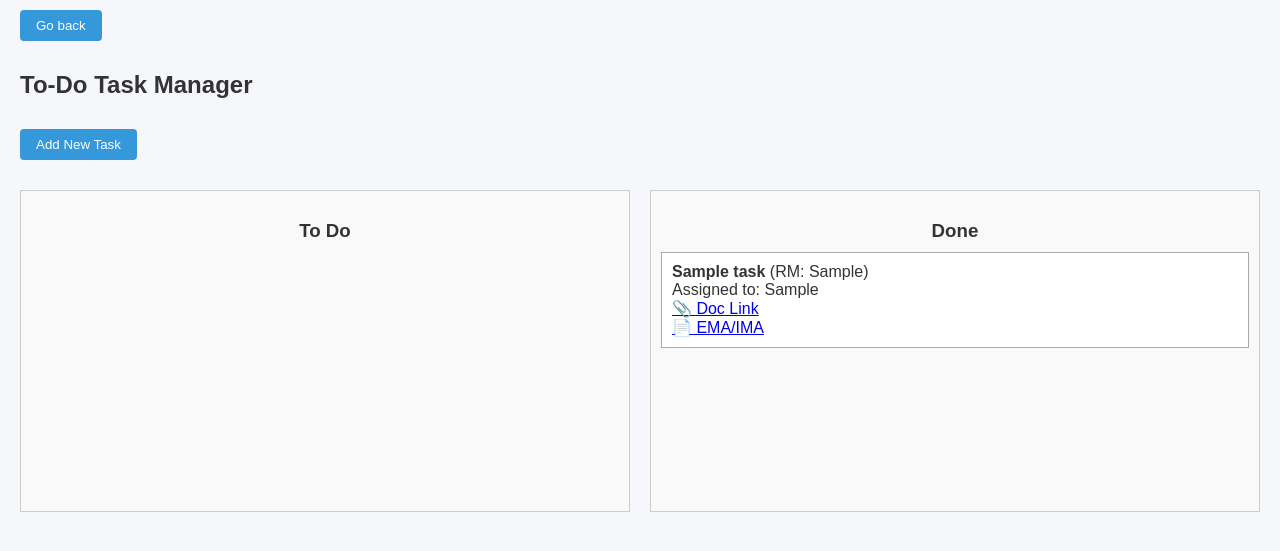
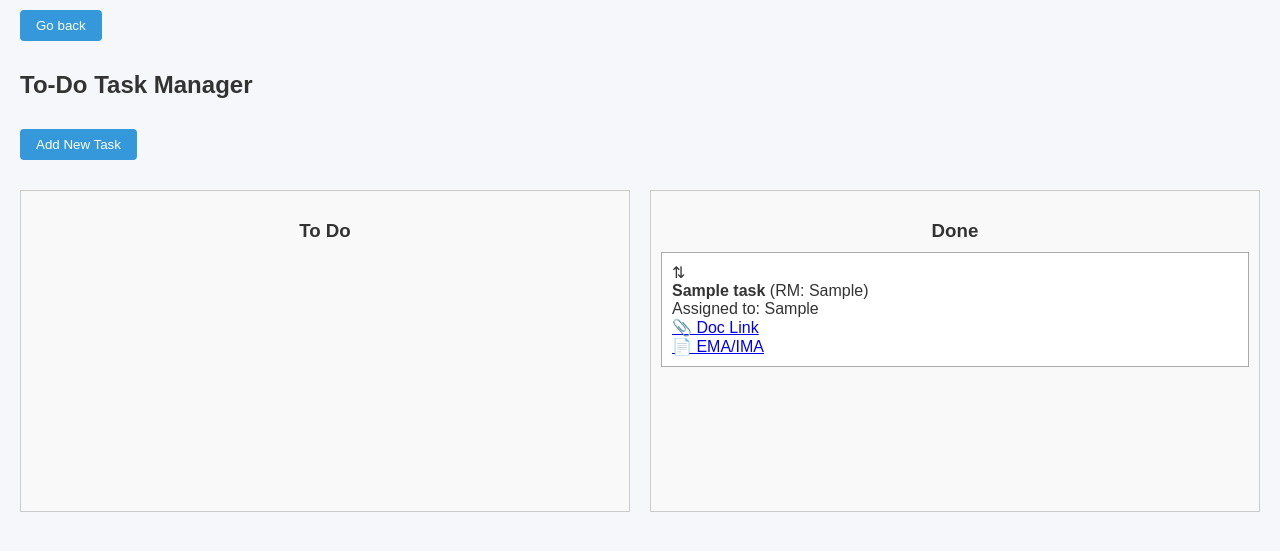
Before and after one commit to Remusseah/Client_interface, a Flask app: template templates/to_do.html in a window 1280 px wide. Shown: the top 551 px of the page. Run offline with Flask 3, Linux system fonts and the light colour scheme; the template is opened without the code that fills it: most values are stand-ins (such as "Sample title", 1, 10 or a date in 2020); some libraries are stand-ins or nearby versions.

Commit message:
thingysss

```diff
--- a/templates/to_do.html
+++ b/templates/to_do.html
@@ -93,14 +93,22 @@
     <h3>To Do</h3>
     {% for task in tasks %}
       {% if task.completion_status == 'Incomplete' %}
-        <div class="task" id="task-{{ task.id }}"
+        <div class="task" id="task-{{ task.id }}">
+          <div class="drag-handle"
               draggable="true"
-             ondragstart="event.dataTransfer.setData('text/plain', this.id)">
-          <strong>{{ task.client_name }}</strong> (RM: {{ task.rm }})<br>
+              ondragstart="event.dataTransfer.setData('text/plain', this.parentElement.id)">
+            ⇅
+          </div>
+          <div class="task-header" onclick="toggleDetails('details-{{ task.id }}')">
+            <strong>{{ task.client_name }}</strong> (RM: {{ task.rm }})
+          </div>
+          <div class="task-details" id="details-{{ task.id }}">
             Assigned to: {{ task.assigned_to }}<br>
             <a href="{{ task.doc_link }}" target="_blank">📎 Doc Link</a><br>
             <a href="{{ task.ema_ima }}" target="_blank">📄 EMA/IMA</a>
           </div>
+        </div>
+
       {% endif %}
     {% endfor %}
   </div>
@@ -112,14 +120,22 @@
     <h3>Done</h3>
     {% for task in tasks %}
       {% if task.completion_status == 'Complete' %}
-        <div class="task" id="task-{{ task.id }}"
+        <div class="task" id="task-{{ task.id }}">
+          <div class="drag-handle"
               draggable="true"
-             ondragstart="event.dataTransfer.setData('text/plain', this.id)">
-          <strong>{{ task.client_name }}</strong> (RM: {{ task.rm }})<br>
+              ondragstart="event.dataTransfer.setData('text/plain', this.parentElement.id)">
+            ⇅
+          </div>
+          <div class="task-header" onclick="toggleDetails('details-{{ task.id }}')">
+            <strong>{{ task.client_name }}</strong> (RM: {{ task.rm }})
+          </div>
+          <div class="task-details" id="details-{{ task.id }}">
             Assigned to: {{ task.assigned_to }}<br>
             <a href="{{ task.doc_link }}" target="_blank">📎 Doc Link</a><br>
             <a href="{{ task.ema_ima }}" target="_blank">📄 EMA/IMA</a>
           </div>
+        </div>
+
      {% endif %}
   {% endfor %}
 
```
Lines whose indentation alone changed are shown as unchanged.
